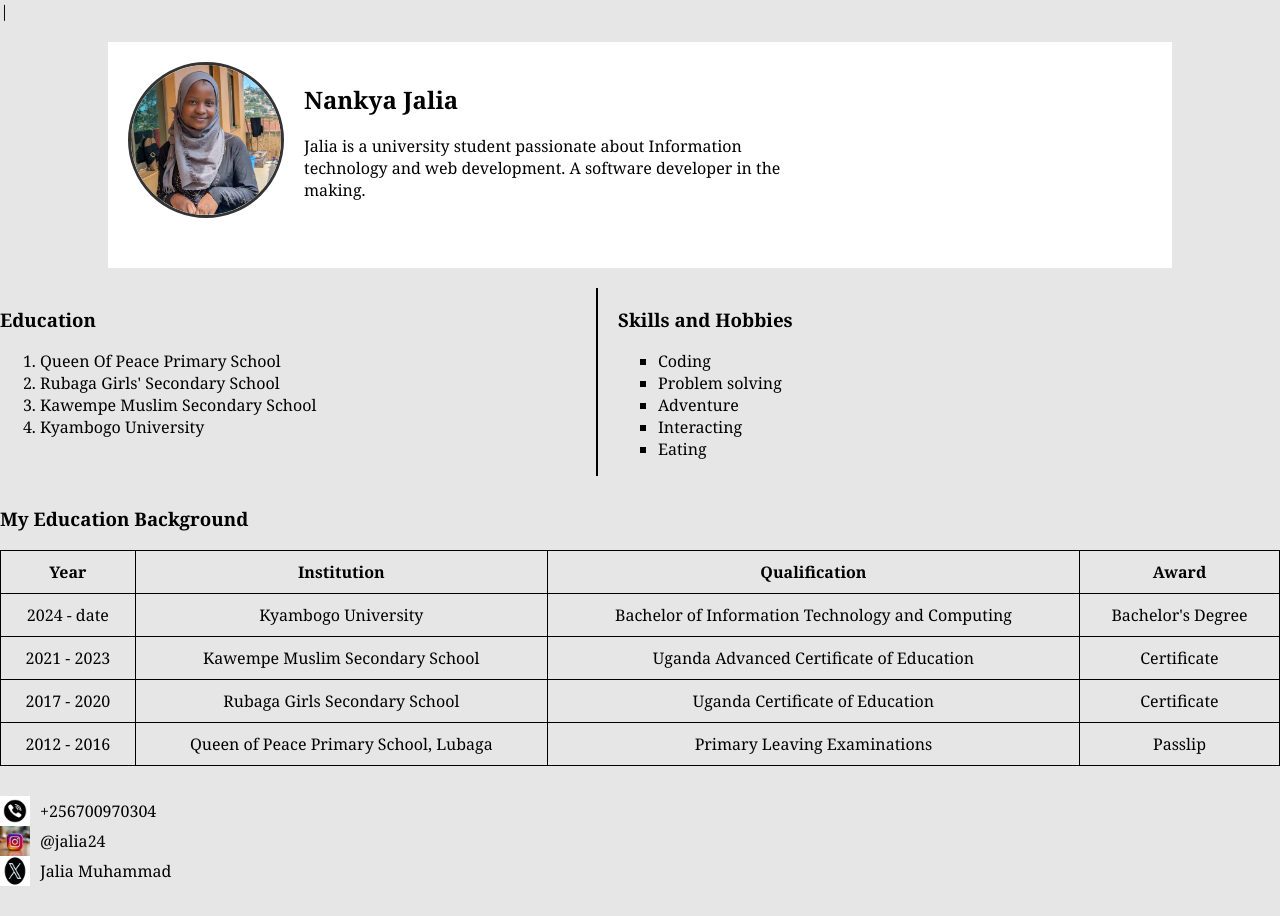
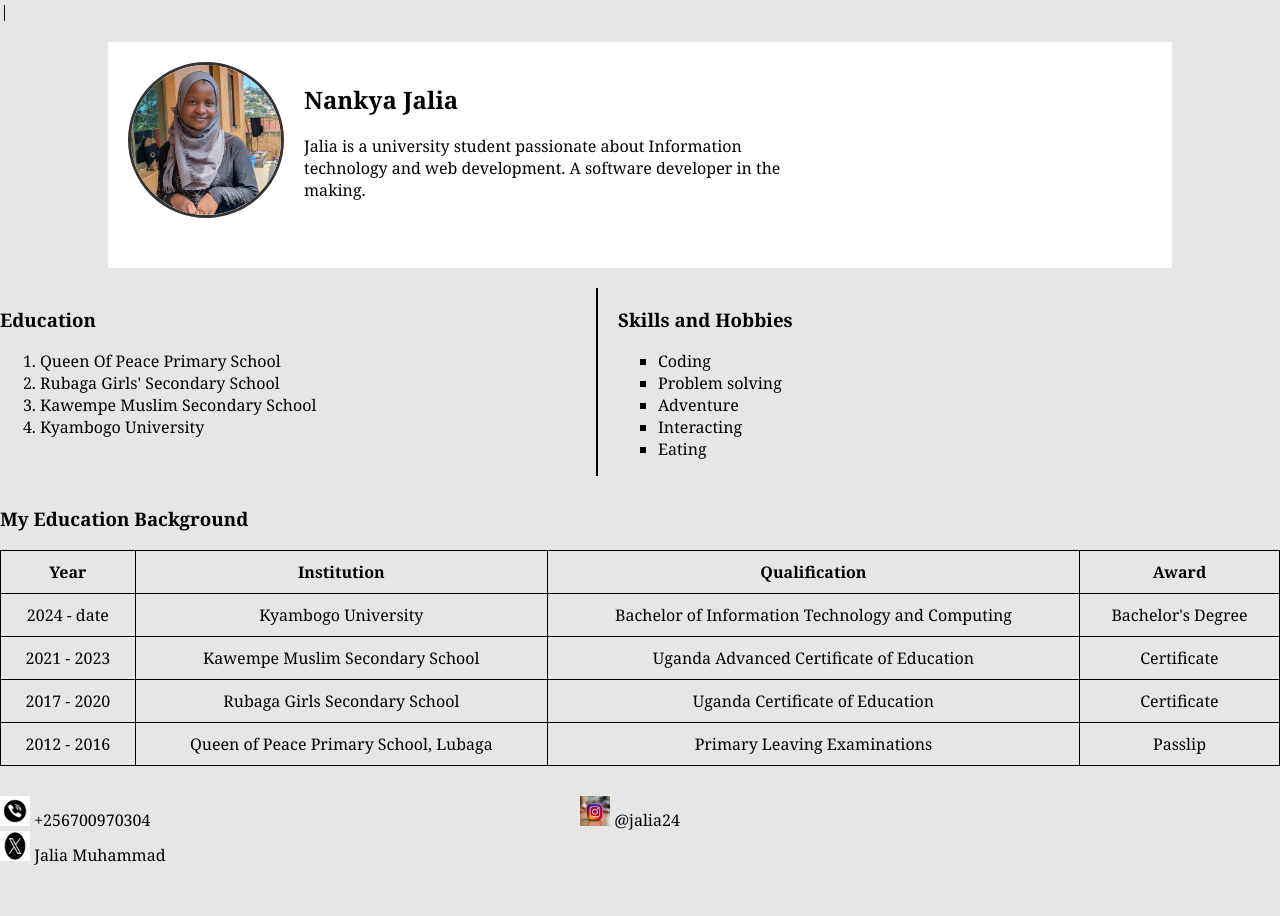
Before and after one commit to Jalia98/webpage, a plain HTML site: page index.html in a window 1280 px wide. Drawn offline with Linux system fonts and the light colour scheme.

Commit message:
Update style.css

```diff
--- a/style.css
+++ b/style.css
@@ -53,7 +53,7 @@ th , td{
     text-align: center;
 }
 .contact{
-    display: inline-block;
+    display: flex;
     justify-content: space-between;
     align-items: center;
     gap: 40px;
@@ -61,9 +61,9 @@ th , td{
 
 }
 .contact-item{
-    display: flex;
-    align-items: center;
-    gap: 10px;
+    display: inline-block;
+    width: 45%
+
 
 }
 .contact-item img{
```
